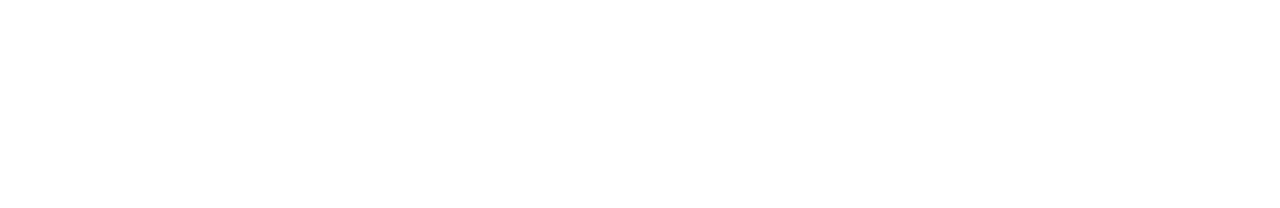
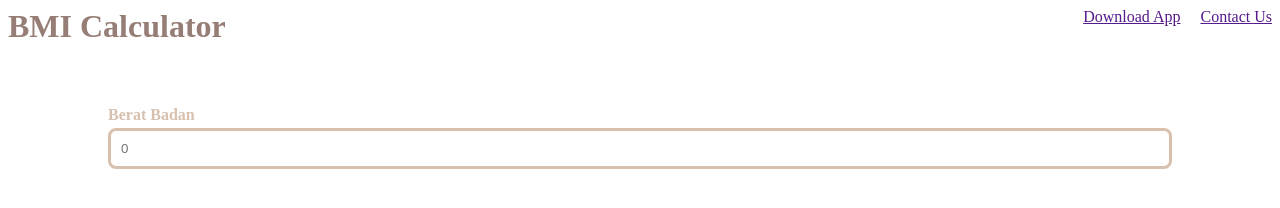
Before and after one commit to revou-fundamental-course/30-oct-23-floweredscent, a plain HTML site: page index.html in a window 1280 px wide. Drawn offline with Linux system fonts and the light colour scheme.

Commit message:
first commit

```diff
--- a/index.html
+++ b/index.html
@@ -1,9 +1,20 @@
 <!DOCTYPE html>
 <html>
     <head>
+        <link rel="stylesheet" href="style.css">
         <title>BMI Calculator</title>
     </head>
     <body>
-
+        <header id="header-bar">
+            <h1 id="title">BMI Calculator</h1>
+            <nav class="navigation-bar">
+                <a href="">Download App</a>
+                <a href="">Contact Us</a>
+            </nav>
+        </header>
+        <section class="input-section">
+            <label for="weight-input">Berat Badan</label>
+            <input type="number" id="weight-input" placeholder="0">
+        </section>
     </body>
 </html>
--- a/style.css
+++ b/style.css
@@ -0,0 +1,37 @@
+#header-bar{
+    display: flex;
+    justify-content: space-between;
+}
+
+#title{
+    margin-top: 0px;
+    color:#967E76
+}
+
+.navigation-bar{
+    display: flex;
+    gap: 20px;
+}
+
+.input-section{
+    display: flex;
+    flex-direction: column;
+    margin-right: 100px;
+    margin-left: 100px;
+    margin-top: 40px;
+}
+
+label{
+    margin-bottom: 4px;
+    font: size 20px;
+    font-weight: bold;
+    color: #D7C0AE;
+}
+
+input{
+    outline:none;
+    border: solid #D7C0AE;
+    padding: 10px;
+    border-radius: 8px;
+
+}
```
